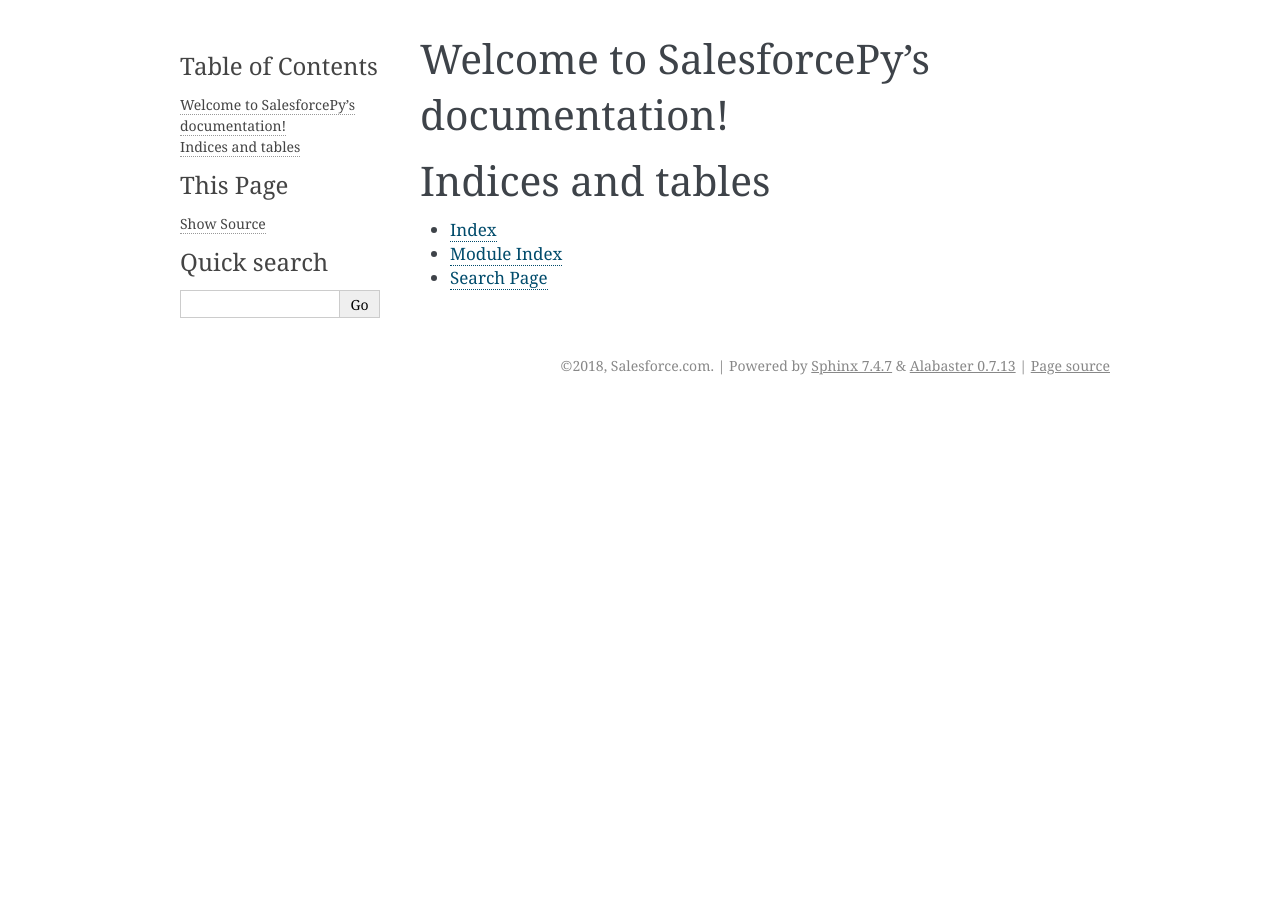
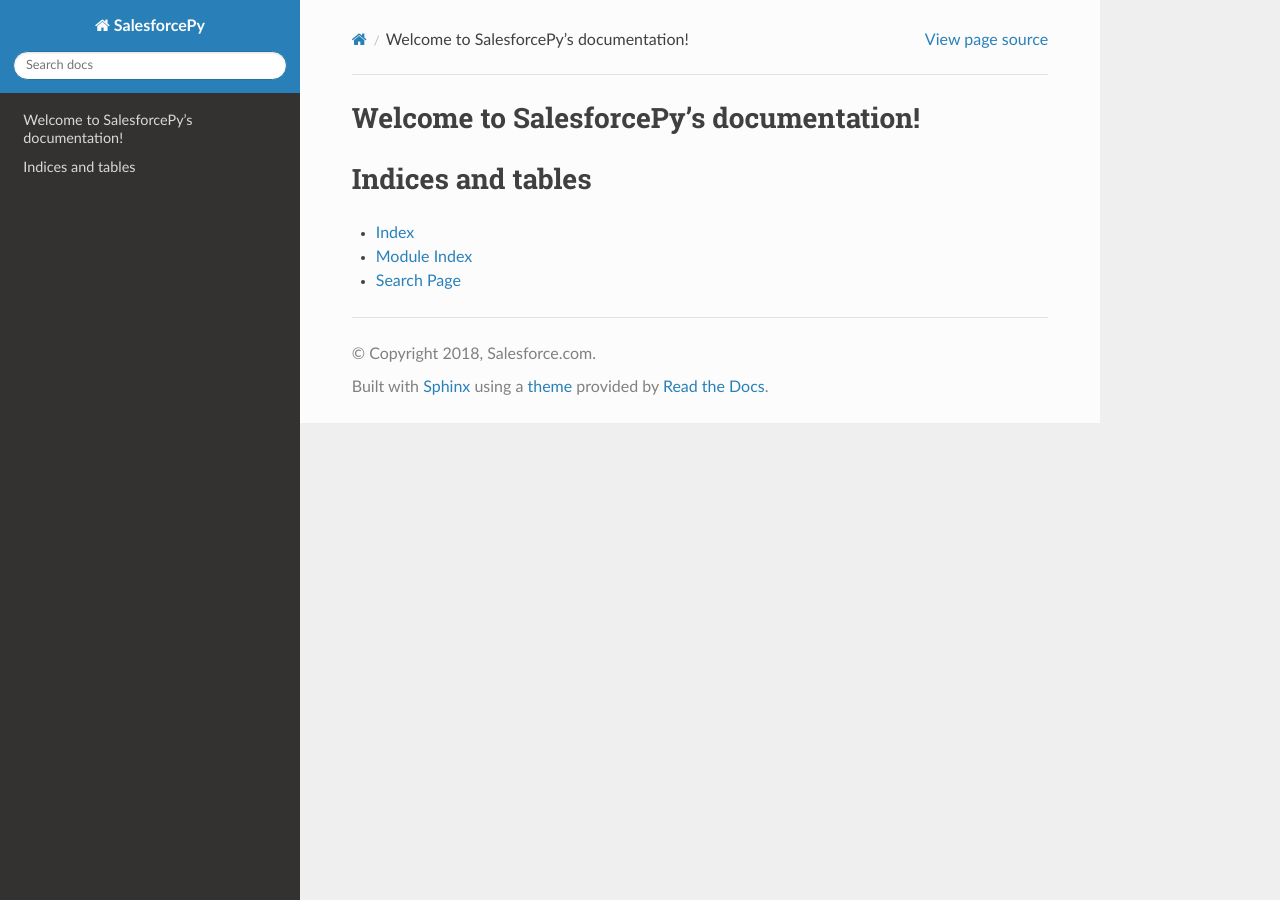
Before and after one commit to forcedotcom/SalesforcePy, a Sphinx documentation site: the page built from docs/index.rst, in a window 1280 px wide. Built offline with Sphinx 7.4.7 and the Read the Docs theme 2.0.0, drawn with Linux system fonts in a browser that asks for light colours.

Commit message:
Updated conf file

```diff
--- a/docs/conf.py
+++ b/docs/conf.py
@@ -12,9 +12,9 @@
 # add these directories to sys.path here. If the directory is relative to the
 # documentation root, use os.path.abspath to make it absolute, like shown here.
 #
-# import os
-# import sys
-# sys.path.insert(0, os.path.abspath('.'))
+import os
+import sys
+sys.path.insert(0, os.path.abspath('..'))
 
 
 # -- Project information -----------------------------------------------------
@@ -75,7 +75,7 @@
 # The theme to use for HTML and HTML Help pages.  See the documentation for
 # a list of builtin themes.
 #
-html_theme = 'alabaster'
+html_theme = 'sphinx_rtd_theme'
 
 # Theme options are theme-specific and customize the look and feel of a theme
 # further.  For a list of options available for each theme, see the
```
